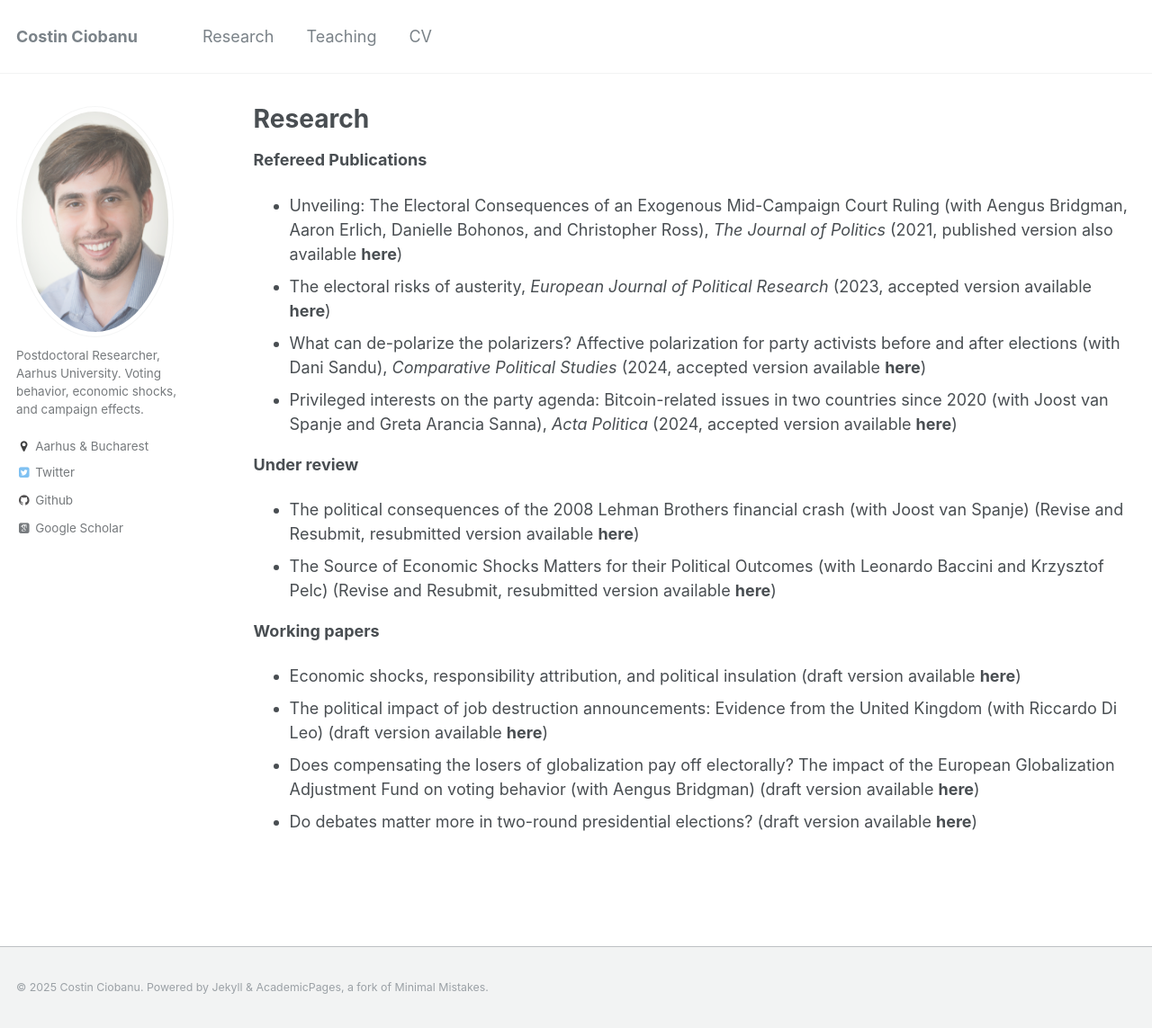
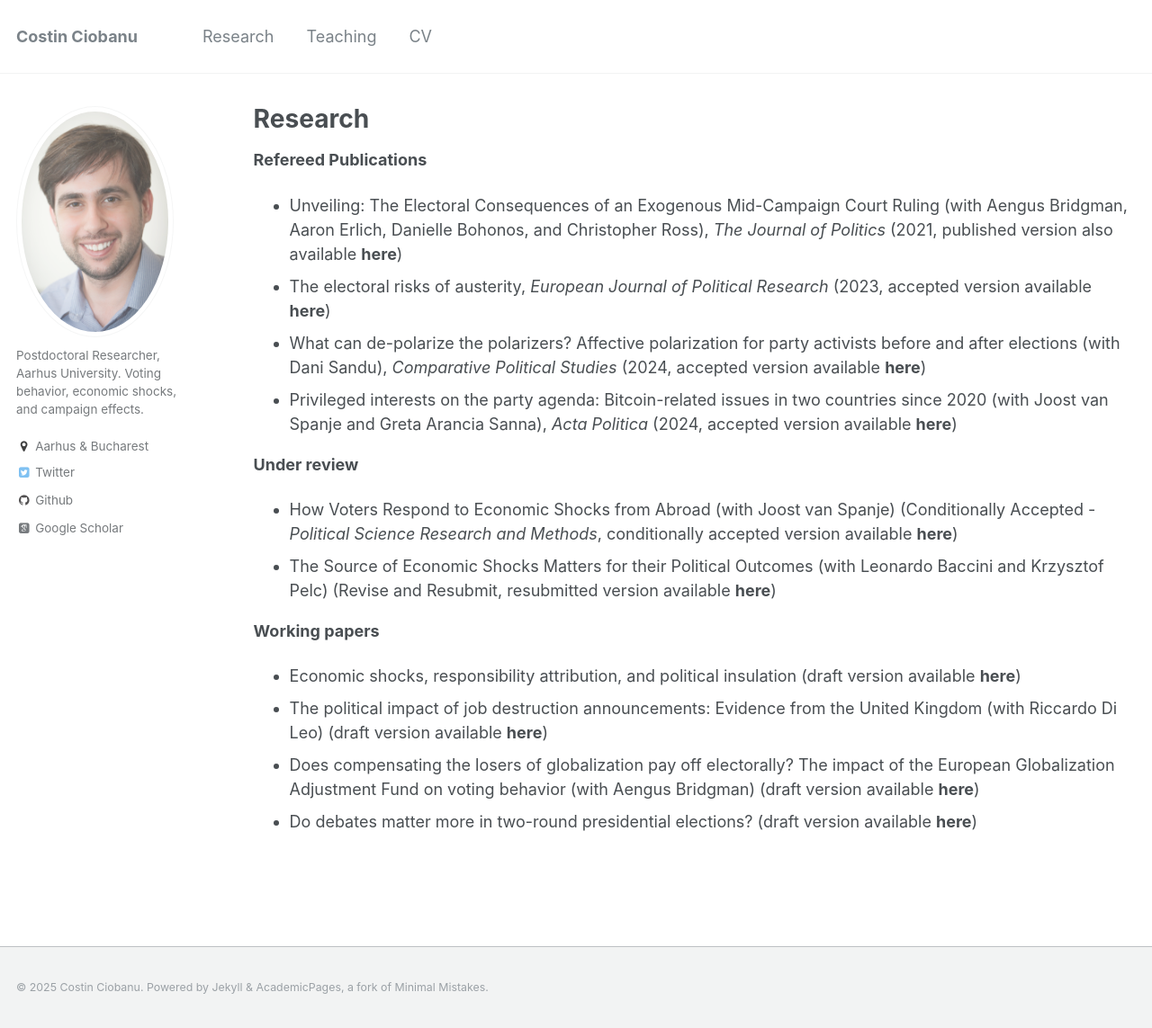
Before and after one commit to costinciobanu/costinciobanu.github.io, a Jekyll site: the page built from _pages/research.md, in a window 1280 px wide and 1143 px high. Shown: the whole window at 90% size. Built offline with Jekyll 4.4.1, drawn with Linux system fonts in a browser that asks for light colours; some web fonts are replaced.

Commit message:
Update research.md

```diff
--- a/_pages/research.md
+++ b/_pages/research.md
@@ -14,7 +14,7 @@ author_profile: true
 
 <b>Under review</b>
 
-* The political consequences of the 2008 Lehman Brothers financial crash (with Joost van Spanje) (Revise and Resubmit, resubmitted version available [<b>here</b>](https://www.dropbox.com/s/2sxxkjdd9ki3val/Ciobanu%20and%20van%20Spanje%20-%20Lehman.pdf?dl=0))
+* How Voters Respond to Economic Shocks from Abroad (with Joost van Spanje) (Conditionally Accepted - <em>Political Science Research and Methods</em>, conditionally accepted version available [<b>here</b>](https://www.dropbox.com/s/2sxxkjdd9ki3val/Ciobanu%20and%20van%20Spanje%20-%20Lehman.pdf?dl=0))
 * The Source of Economic Shocks Matters for their Political Outcomes (with Leonardo Baccini and Krzysztof Pelc) (Revise and Resubmit, resubmitted version available [<b>here</b>](https://www.dropbox.com/scl/fi/d2rvu223fkl6u76vuh3pi/BCP_June2025.pdf?rlkey=7kvusj5ohmq4ffg11aq5a7eqc&st=67zsxo7q&dl=0))
 
 <b>Working papers</b>
```
